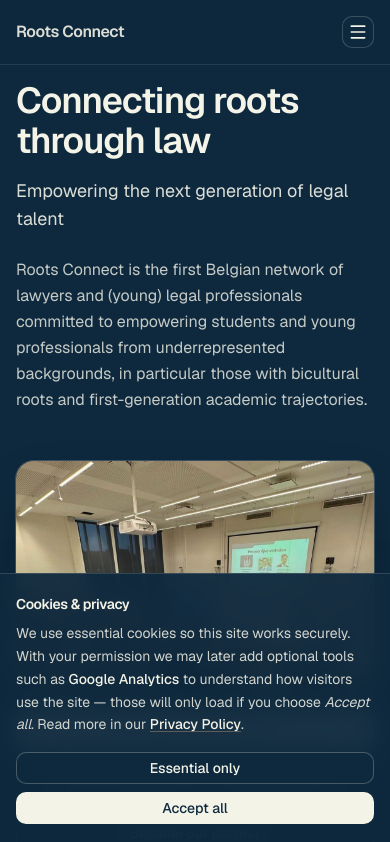
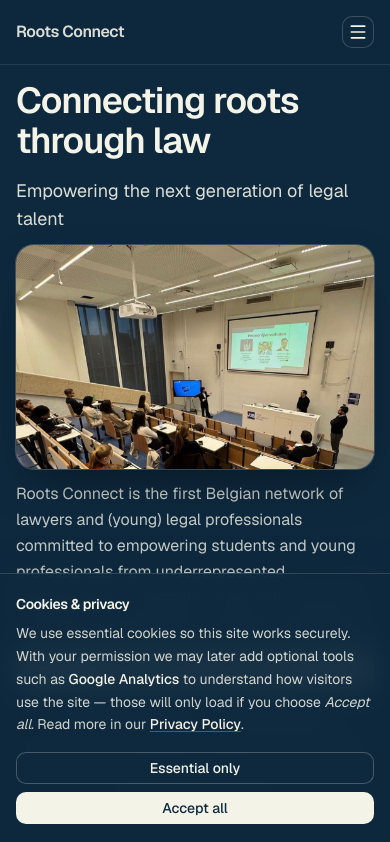
Before and after one commit to MM-Software-Solutions-BE/roots-connect-web, a Next.js app: page /en in a window 390 px wide. Shown: the top 842 px of the page. Built offline with nearby package versions, Linux system fonts and the light colour scheme.

Commit message:
tekst onder foto

```diff
--- a/src/components/sections/home-section.tsx
+++ b/src/components/sections/home-section.tsx
@@ -18,20 +18,20 @@ export function HomeSection() {
       containerClassName="py-0 pt-4 pb-16 sm:pt-8 sm:pb-20 lg:py-28"
       className="bg-rc-beige border-b border-rc-blue/20"
     >
-      <div className="grid items-center gap-6 sm:gap-10 lg:grid-cols-2 lg:gap-14">
-        <div className="order-1 min-w-0 lg:order-1">
+      <div className="grid items-start gap-y-3 sm:gap-y-8 lg:grid-cols-2 lg:gap-14">
+        <div className="min-w-0 lg:col-start-1 lg:row-start-1">
           <h1 className="text-rc-blue mb-4 max-w-xl text-4xl font-semibold tracking-tight sm:text-5xl lg:text-[2.75rem] lg:leading-[1.1]">
             {m.home.title}
           </h1>
-          <p className="text-rc-blue/90 mb-6 max-w-xl text-lg sm:text-xl">
+          <p className="text-rc-blue/90 mb-0 max-w-xl text-lg sm:text-xl lg:mb-6">
             {m.home.subtitle}
           </p>
-          <p className="text-rc-blue/80 mb-6 max-w-xl leading-relaxed sm:mb-10">
+          <p className="text-rc-blue/80 hidden max-w-xl leading-relaxed lg:mb-10 lg:block">
             {m.home.intro}
           </p>
         </div>
 
-        <div className="order-2 relative flex w-full justify-center lg:order-2 lg:row-span-2 lg:justify-end">
+        <div className="relative flex w-full justify-center lg:col-start-2 lg:row-span-2 lg:row-start-1 lg:justify-end">
           <div className="border-rc-blue/25 relative aspect-[16/10] w-full max-w-sm overflow-hidden rounded-2xl shadow-[0_20px_50px_-15px_rgba(0,0,0,0.45)] ring-1 ring-rc-blue/20 sm:aspect-[4/5]">
             <Image
               src={HOME_HERO_IMAGE.src}
@@ -45,7 +45,11 @@ export function HomeSection() {
           </div>
         </div>
 
-        <div className="order-3 lg:order-2">
+        <p className="text-rc-blue/80 max-w-xl leading-relaxed lg:hidden">
+          {m.home.intro}
+        </p>
+
+        <div className="lg:col-start-1 lg:row-start-2">
           <div className="flex flex-col gap-3 sm:flex-row sm:flex-wrap lg:max-w-sm lg:flex-col">
             <PrimaryCtaLink
               href={`/${locale}/peers`}
```
